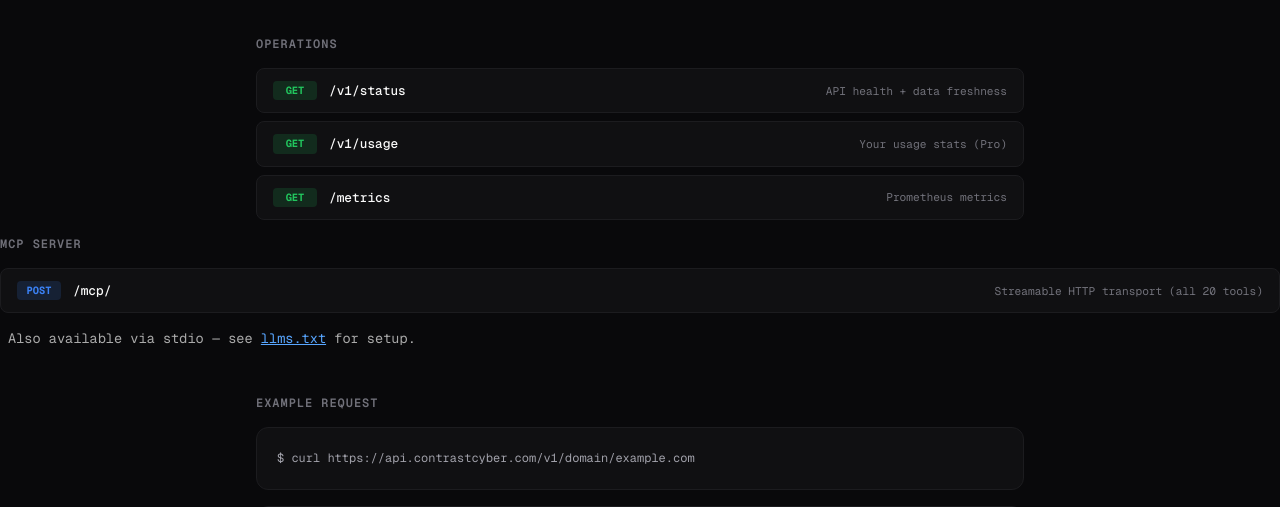
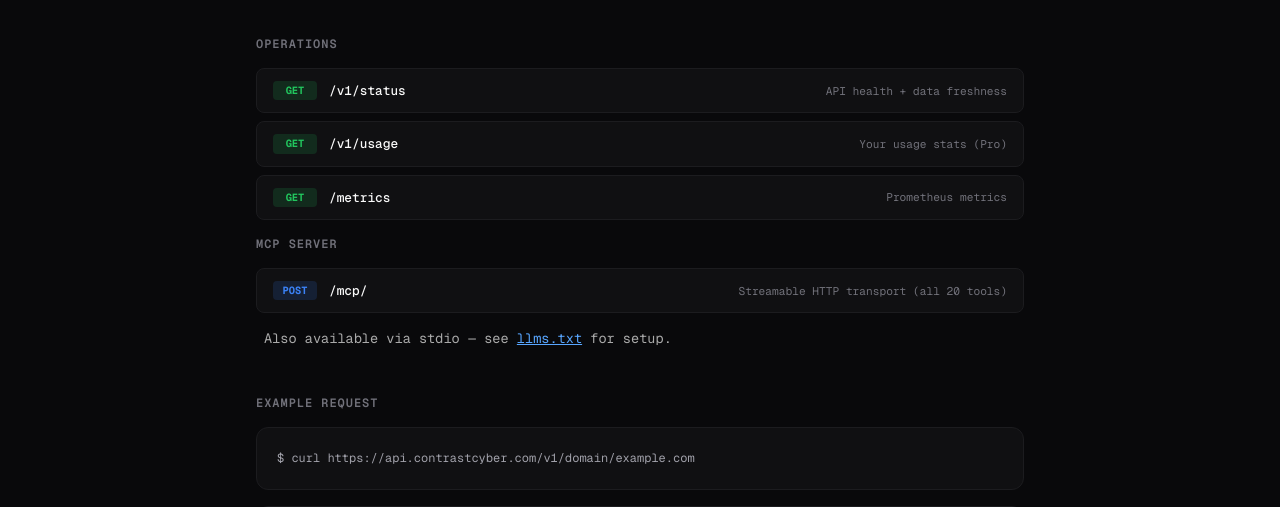
Before and after one commit to UPinar/contrastapi, a FastAPI app: page / in a window 1280 px wide. Shown: the part 2205-2712 px from the top of the page. Run offline with FastAPI, Linux system fonts and the light colour scheme; data that the repository does not hold is empty; parts of the project's set-up code (start-up, migrations or seed data) failed here and were passed over.

Commit message:
Fix MCP section width to match other endpoint sections

```diff
--- a/app/templates/index.html
+++ b/app/templates/index.html
@@ -239,7 +239,7 @@
   </section>
 
   <!-- MCP -->
-  <section class="module-section">
+  <section class="endpoints">
     <div class="section-title">MCP Server</div>
     <div class="endpoint-group">
       <div class="endpoint">
```
